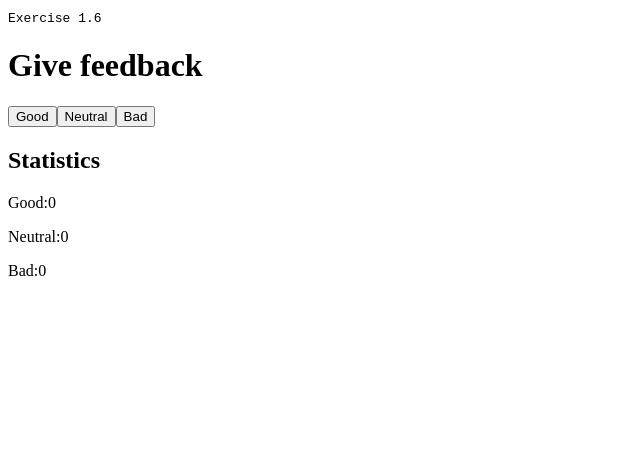
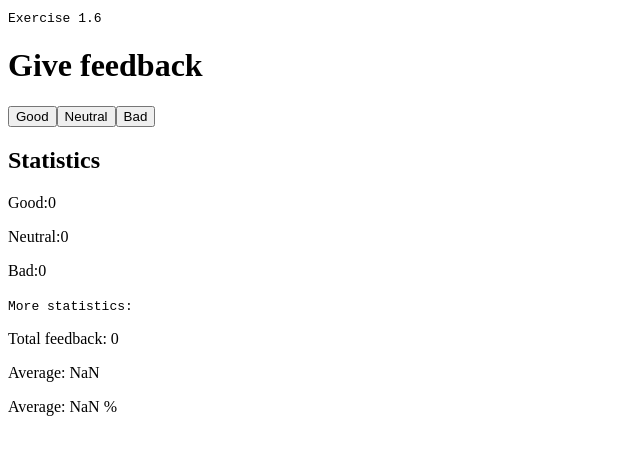
Before and after one commit to lonchanick/fullstackopen, a React (Vite) app in the folder Part1/1.2Course-Information-step-1 - Copy/newApp/: page / in a window 1280 px wide. Shown: the top 454 px of the page, without its empty margins (0-640 px from the left). Built offline with nearby package versions, Linux system fonts and the light colour scheme.

Commit message:
exercise 1.7 done

```diff
--- a/Part1/1.2Course-Information-step-1 - Copy/newApp/src/App.jsx
+++ b/Part1/1.2Course-Information-step-1 - Copy/newApp/src/App.jsx
@@ -2,13 +2,30 @@ import {useState} from 'react'
 import Button from './Button'
 
 const App = () =>{
+  const [moreStatistics, setStatistics] = useState([]);
   const [good, setGood] = useState(0);
   const [neutral, setNeutral] = useState(0);
   const [bad, setBad] = useState(0);
 
-  const evHandSetGood = (val)=> setGood(val);
-  const evHandSetNeutral = (val)=> setNeutral(val);
-  const evHandSetBad = (val)=> setBad(val);
+  const evHandSetGood = (val)=> {
+    setGood(val);
+    setStatistics(moreStatistics.concat(1));
+  }
+  const evHandSetNeutral = (val)=> {
+    setNeutral(val);
+    setStatistics(moreStatistics.concat(0));
+
+  }
+  const evHandSetBad = (val)=> {
+    setBad(val);
+    setStatistics(moreStatistics.concat(-1));
+  }
+
+  const totalStatistics = moreStatistics.length;
+  const getAverage = () => moreStatistics.reduce((sum,num)=>sum+num,0)/totalStatistics;
+
+  const getPositive = () =>
+    (moreStatistics.reduce((acc, num) => num>0 ? acc + num : acc , 0)/totalStatistics)*100;
 
   return(
     <>
@@ -21,6 +38,10 @@ const App = () =>{
     <p><span>Good:</span><span>{good}</span></p>
     <p><span>Neutral:</span><span>{neutral}</span></p>
     <p><span>Bad:</span><span>{bad}</span></p>
+    <code>More statistics:</code>
+    <p><span>Total feedback:</span><span> {moreStatistics.length}</span></p>
+    <p><span>Average:</span><span> {getAverage()}</span></p>
+    <p><span>Average:</span><span> {getPositive()} %</span></p>
     </>
   )
 }
```
